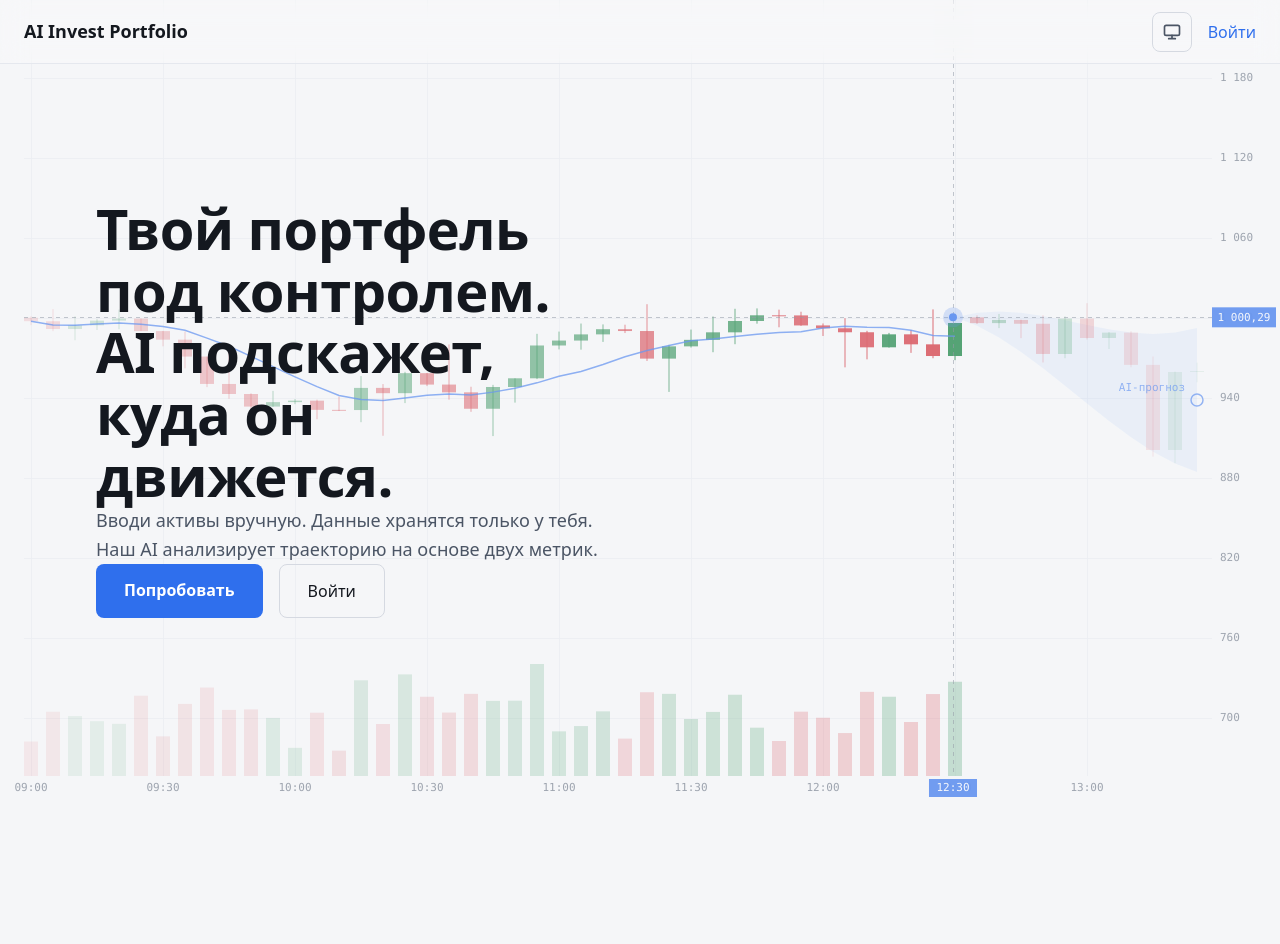
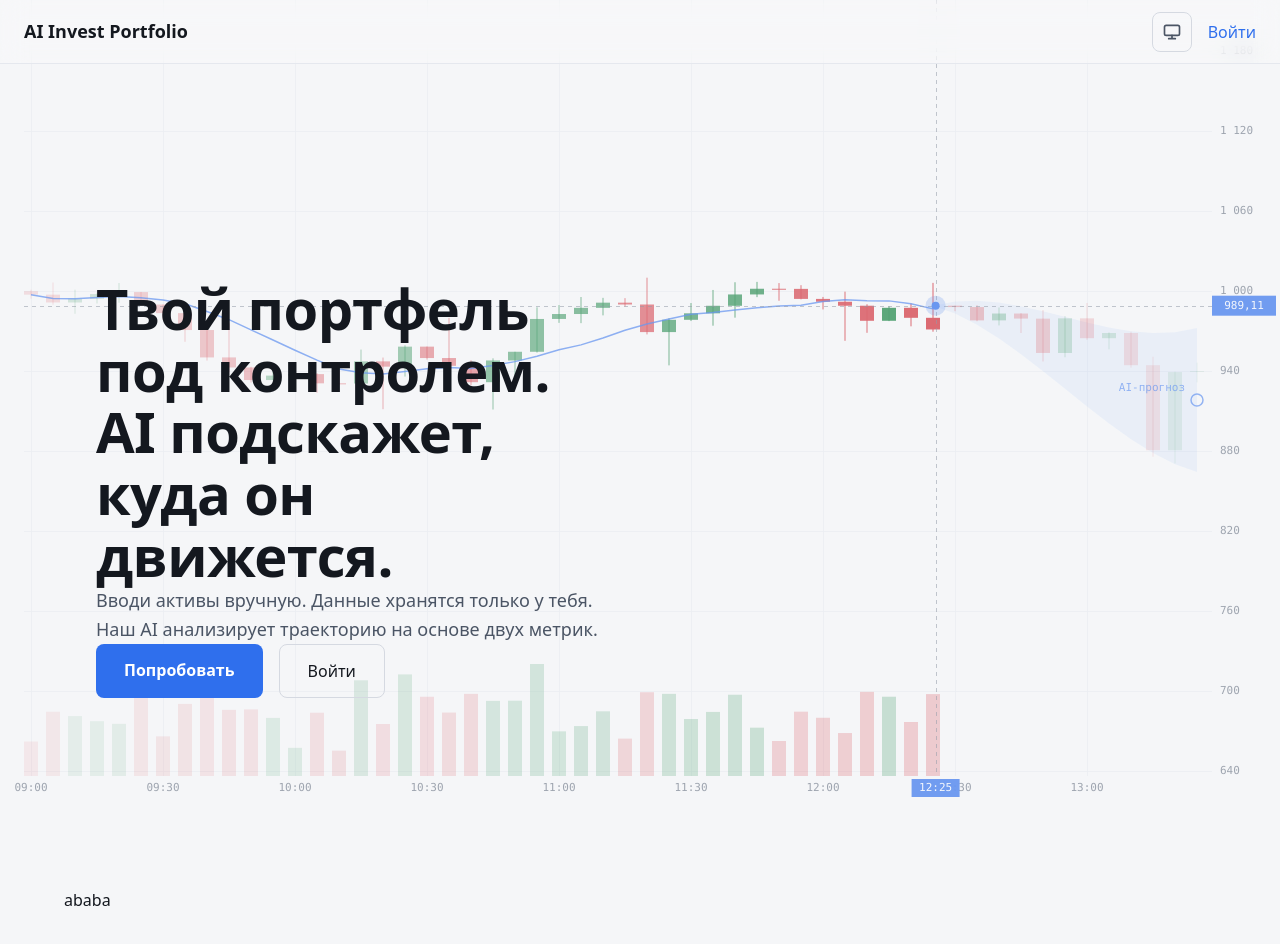
Before and after one commit to Unterseiter/AI-invest-portfolio, a React (Vite) app in the folder AI-invest-portfolio/: page / in a window 1280 px wide. Shown: the top 944 px of the page. Before the commit the page ends 800 px from the top, so only its background shows below. Built offline with nearby package versions, Linux system fonts and the light colour scheme.

Commit message:
v0.1.2.3
Srart second section on a Landig

```diff
--- a/AI-invest-portfolio/src/app/layouts/PublicLayout.module.scss
+++ b/AI-invest-portfolio/src/app/layouts/PublicLayout.module.scss
@@ -50,4 +50,7 @@
   max-width: $content-max-width;
   margin: 0 auto;
   padding: $spacing-lg;
+  scroll-snap-type: y mandatory;
+  overflow-y: auto;
+  scroll-behavior: smooth;
 }
--- a/AI-invest-portfolio/src/pages/Landing/index.jsx
+++ b/AI-invest-portfolio/src/pages/Landing/index.jsx
@@ -1,46 +1,12 @@
-// import { Link } from 'react-router-dom';
-// import styles from './sections/HeroSection/HeroSection.module.scss';
-
-// export default function HeroSection() {
-//   return (
-//     <section className={styles.hero}>
-//       <div className={styles.heroContent}>
-//         <h1 className={styles.headline}>
-//           Твой портфель под контролем.<br />
-//           AI подскажет, куда он движется.
-//         </h1>
-//         <p className={styles.subheadline}>
-//           Вводи активы вручную. Данные хранятся только у тебя.
-//           Наш AI анализирует траекторию на основе двух метрик.
-//         </p>
-//         <div className={styles.ctaGroup}>
-//           <Link to="/auth?mode=register" className={styles.ctaPrimary}>
-//             Попробовать
-//           </Link>
-//           <Link to="/auth" className={styles.ctaSecondary}>
-//             Войти
-//           </Link>
-//         </div>
-//       </div>
-//       <div className={styles.heroVisual}>
-//         {/* Здесь будет интерактивный мини-дашборд или скриншот */}
-//         <div className={styles.visualPlaceholder}>
-//           <span>Визуал продукта</span>
-//         </div>
-//       </div>
-//     </section>
-//   );
-// }
-
-
 import HeroSection from './sections/HeroSection/HeroSection';
+import SocialProofSection from './sections/SocialProofSection/SocialProofSection';
 import styles from './Landing.module.scss';
 
 export default function Landing() {
   return (
     <div className={styles.page}>
       <HeroSection />
-      {/* Сюда потом добавим FeaturesSection, HowItWorks, FAQ и т.д. */}
+      <SocialProofSection />
     </div>
   );
 }
--- a/AI-invest-portfolio/src/pages/Landing/sections/HeroSection/HeroSection.module.scss
+++ b/AI-invest-portfolio/src/pages/Landing/sections/HeroSection/HeroSection.module.scss
@@ -3,7 +3,8 @@
   grid-template-columns: 1fr 1fr;
   align-items: center;
   gap: 4rem;
-  min-height: 80vh;
+  scroll-snap-align: start;
+  min-height: 100vh;
   padding: 0 2rem;
 
   @media (max-width: 768px) {
--- /dev/null
+++ b/AI-invest-portfolio/src/pages/Landing/sections/SocialProofSection/SocialProofSection.jsx
@@ -0,0 +1,10 @@
+import { Link } from 'react-router-dom';
+import styles from './SocialProofSection.module.scss';
+
+export default function SocialProofSection() {
+  return (
+    <section className={styles.socialProof}>
+      ababa
+    </section>
+  );
+}
--- /dev/null
+++ b/AI-invest-portfolio/src/pages/Landing/sections/SocialProofSection/SocialProofSection.module.scss
@@ -0,0 +1,5 @@
+.socialProof{
+    scroll-snap-align: start;
+    min-height: 100vh;
+
+}
```
